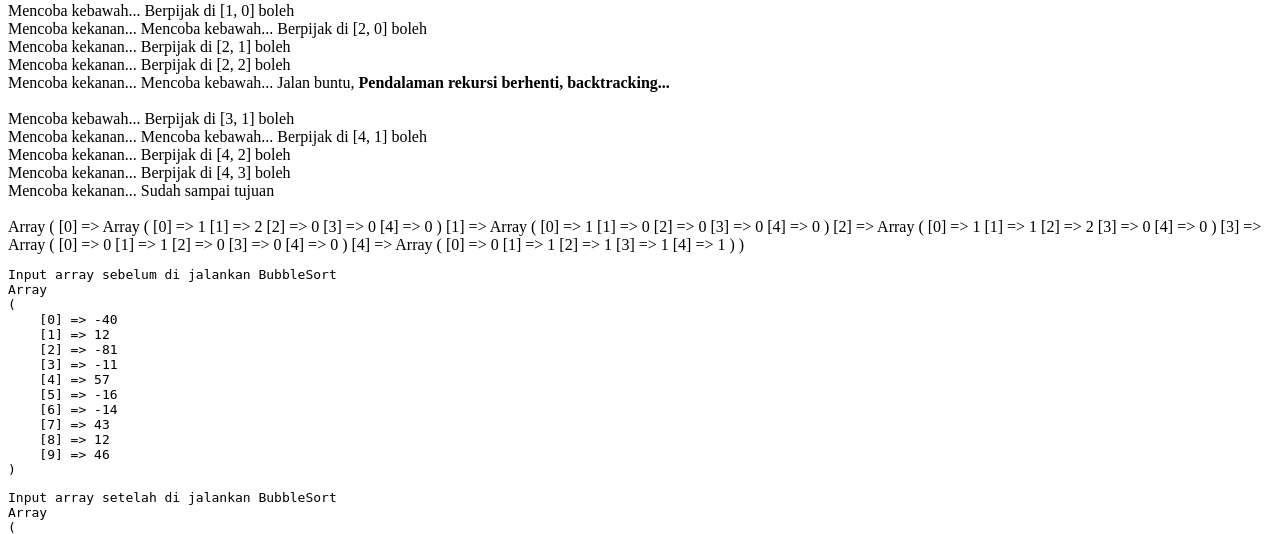
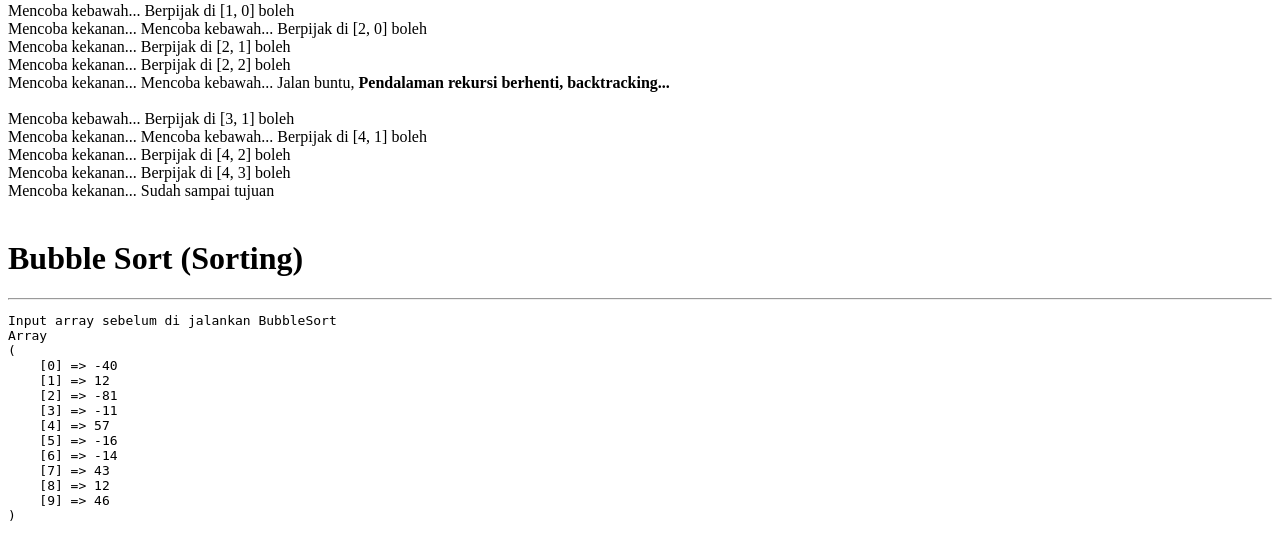
Before and after one commit to bellshade/PHP, a PHP site: page /algorithms/index.php in a window 1280 px wide. Shown: the part 357-891 px from the top of the page. Run offline with PHP 8.4, Linux system fonts and the light colour scheme.

Commit message:
style: merapikan index.php algorithms

```diff
--- a/algorithms/index.php
+++ b/algorithms/index.php
@@ -33,13 +33,14 @@ $pathFinding->getMapVisual();
 $pathFinding->pathFind(0, 0);
 $pathFinding->getMapVisitedVisual();
 $pathFinding->getLog();
-print_r($pathFinding->getMapVisited());
 
 
 /**
  * Bubble Sort (Sorting)
  * --------------------------
  */
+echo '<h1>Bubble Sort (Sorting)</h1><hr>';
+
 $inputTest = [];
 
 foreach (range(1, 10) as $key) {
```
